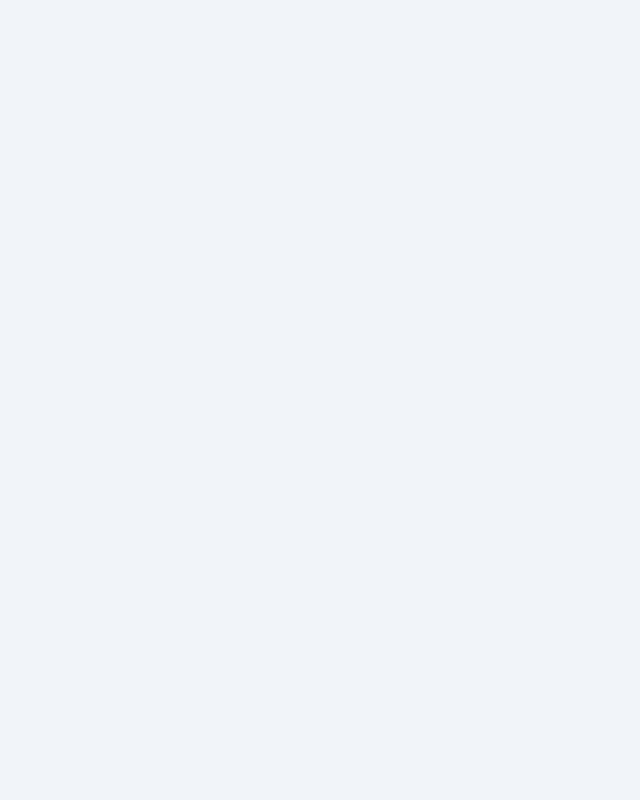
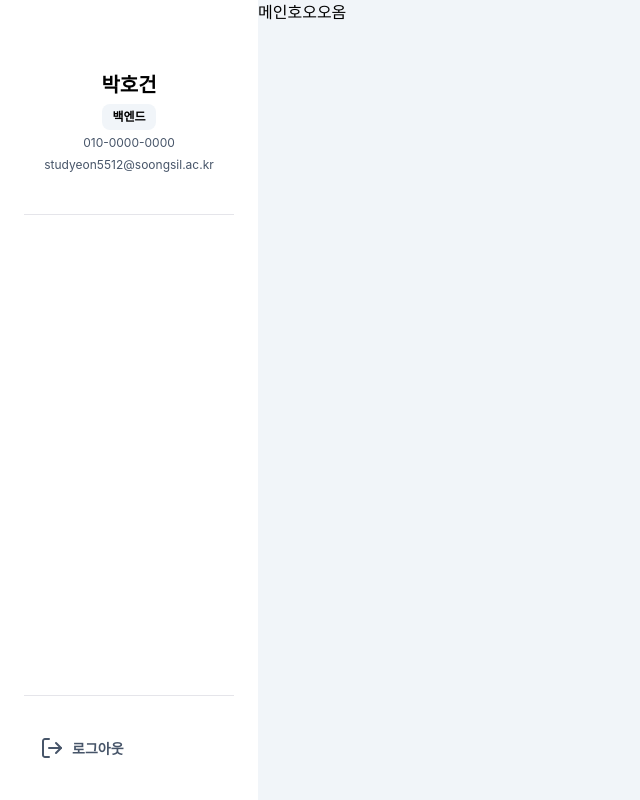
Before and after one commit to all-rounder-develop-study/FrontRepository, a React (Create React App) app: page /main in a window 1280 px wide. Before the commit this address had no page. Shown: the whole page, without its empty margins (0-640 px from the left). Built offline with nearby package versions, Linux system fonts and the light colour scheme.

Commit message:
feat(main): 좌측 사이드바 구현
- 파라미터 전달되도록
- 로그아웃은 핸들으로 달아둠
- API 연결 아직 안함

```diff
--- a/src/App.tsx
+++ b/src/App.tsx
@@ -11,6 +11,7 @@ export default function App() {
         {/* <Route path="/" element={<Main />} /> */}
         <Route path="/" element={<Login />} />
         <Route path="/signup" element={<SignUp />} />
+        <Route path="main" element={<Main />} />
       </Routes>
     </div>
   );
--- /dev/null
+++ b/src/components/main/ProfileCard.tsx
@@ -0,0 +1,41 @@
+import LogOutIcon from '../../assets/icons/log-out.svg';
+
+interface ProfileCardProps {
+    name: string;
+    part: string;
+    phoneNumber: string;
+    email: string;
+    onLogout: () => void;
+}
+
+export default function ProfileCard({name, part, phoneNumber, email, onLogout}: ProfileCardProps) {
+    return (
+        <div className="w-[258px] h-full pt-[70px] pb-[32px] px-[24px] bg-[#ffffff] flex flex-col justify-between">
+            <div className="w-fill flex flex-col items-center justify-center space-y-[4px]">
+                <h1 className="text-[20px] font-semibold">박호건</h1>
+                <div className="inline-block bg-[#f1f5f9] text-[12px] font-semibold rounded-lg px-[10px] py-[4px]">
+                    백엔드
+                </div>
+                <p className="text-[12px] text-[#475569] text-regular">
+                    010-0000-0000
+                </p>
+                <p className="text-[12px] text-[#475569] text-regular">
+                    studyeon5512@soongsil.ac.kr
+                </p>
+                <div className="h-[32px]"></div>
+                <hr className="border-t bg-[#E2E8F0] w-full h-[1px] t-[32px]" />
+            </div>
+            <div>
+                <hr className="border-t bg-[#E2E8F0] w-full h-[1px] t-[32px]" />
+                <div className="h-[32px]"></div>
+                <div
+                    className="h-[40px] flex items-center space-x-[8px] px-[16px] cursor-pointer hover:bg-[#E2E8F0] rounded-md transition-all duration-500 ease-in-out"
+                    onClick={onLogout}
+                >
+                    <img src={LogOutIcon} className="w-[24px] h-[24px] " />
+                    <p className="text-[14px] font-semibold text-[#475569]">로그아웃</p>
+                </div>
+            </div>
+        </div>
+    )
+}
--- a/src/pages/Main.tsx
+++ b/src/pages/Main.tsx
@@ -1,6 +1,20 @@
+import ProfileCard from "../components/main/ProfileCard";
+
 export default function Main() {
+
+  const handleLogout = () => {
+    console.log("로그아웃 여기에 구현하면 될듯요~~");
+  }
+
   return (
-    <div className="w-full h-full bg-bg-100">
+    <div className="w-full h-screen bg-bg-100 flex">
+      <ProfileCard
+        name="박호건"
+        part="백엔드"
+        phoneNumber="010-4178-3090"
+        email="studyeon5512@soongsil.ac.kr"
+        onLogout={handleLogout}
+      />
       <h1>메인호오오옴</h1>
     </div>
   );
```
Also changed, not shown: src/assets/icons/log-out.svg (added).
